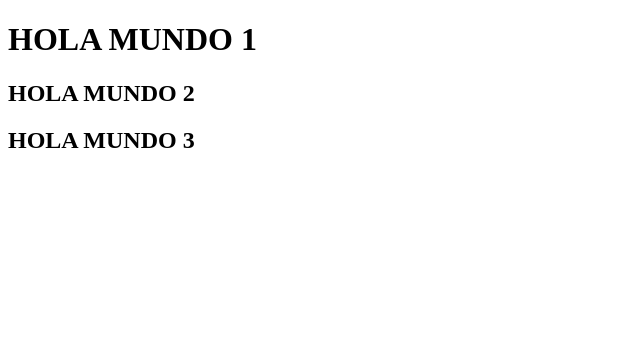
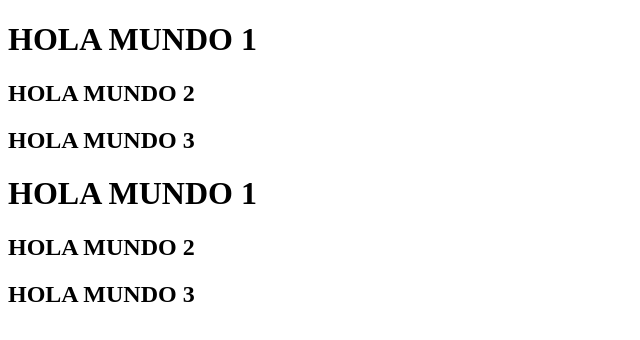
Before and after one commit to RobertMoralesO/prueba_git2022_1, a plain HTML site: page index.html in a window 1280 px wide. Shown: the whole page, without its empty margins (0-640 px from the left). Drawn offline with Linux system fonts and the light colour scheme.

Commit message:
commit 4

```diff
--- a/index.html
+++ b/index.html
@@ -11,6 +11,9 @@
         <H1>HOLA MUNDO 1</H1>
         <H2>HOLA MUNDO 2</H2>
         <H2>HOLA MUNDO 3</H2>
+        <H1>HOLA MUNDO 1</H1>
+        <H2>HOLA MUNDO 2</H2>
+        <H2>HOLA MUNDO 3</H2>
     </div>
     </div>
     </div>
```
